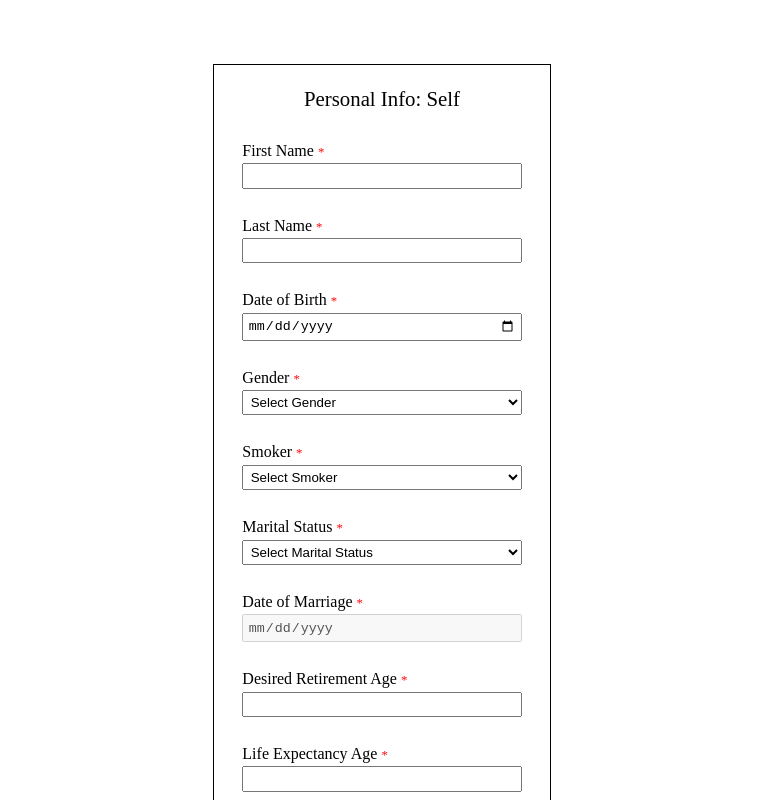
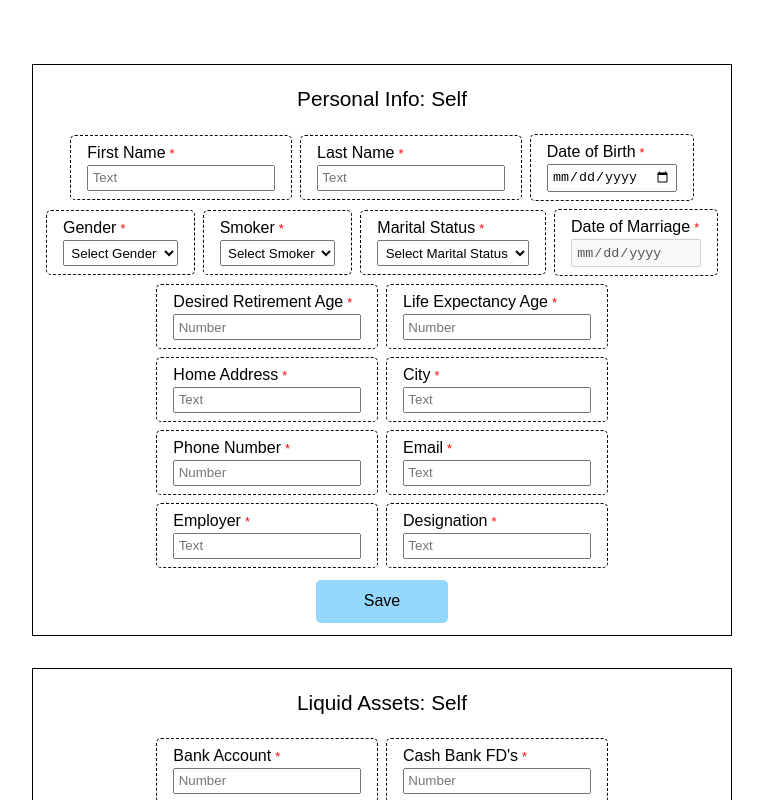
Before and after one commit to lostvikx/enivesh-form, a React (Create React App) app: page / in a window 1280 px wide. Shown: the top 800 px of the page, without its empty margins (258-1021 px from the left). Built offline with nearby package versions, Linux system fonts and the light colour scheme.

Commit message:
style changes

```diff
--- a/src/components/Form.js
+++ b/src/components/Form.js
@@ -55,9 +55,11 @@ const Form = (props) => {
   const userName = (saves === 0) ? "Self" : (saves === 1) ? "Spouse" : "Other"
 
   return (
-    <form onSubmit={handleSubmit}>
+    <form onSubmit={handleSubmit} id={props.formId}>
       <legend>{props.formName}: {userName}</legend>
-      { inputFields }
+      <div className="input-fields">
+        { inputFields }
+      </div>
       <button type="submit">Save</button>
     </form>
   );
--- a/src/components/FormField.js
+++ b/src/components/FormField.js
@@ -67,7 +67,9 @@ export default function FormField(props) {
           ? select
           : (data.inputName === "dateOfMarriage")
             ? <input type={data.inputType} name={data.inputName} id={data.inputName} disabled required />
-            : <input type={data.inputType} name={data.inputName} id={data.inputName} required />
+            : (data.inputType === "number")
+              ? <input type={data.inputType} name={data.inputName} id={data.inputName} required placeholder="Number" />
+              : <input type={data.inputType} name={data.inputName} id={data.inputName} required placeholder="Text" />
       }
     </label>
   );
--- a/src/style.css
+++ b/src/style.css
@@ -16,6 +16,7 @@ html {
 body {
   max-width: 700px;
   margin: 0 auto;
+  font-family: sans-serif;
 }
 
 #required-star {
@@ -32,6 +33,7 @@ form {
   gap: 0.75rem;
   border: 1px solid black;
   padding: 0.75em;
+  /* border-radius: 5px; */
 }
 
 .flex-form {
@@ -58,16 +60,18 @@ button {
 label {
   display: flex;
   flex-flow: column nowrap;
-  width: 100%;
+  /* width: 100%; */
   gap: 0.2rem;
   align-items: flex-start;
   justify-content: center;
   padding: 0.5rem 1rem;
   font-size: 1rem;
+  border: dashed 1.5px black;
+  border-radius: 5px;
 }
 
 input, select {
-  width: 100%;
+  /* width: 100%; */
   padding: 0.25em;
 }
 
@@ -88,3 +92,12 @@ legend {
   padding: 0.5em;
   text-align: center;
 }
+
+.input-fields {
+  /* width: 100%; */
+  display: flex;
+  flex-flow: row wrap;
+  align-items: center;
+  justify-content: center;
+  gap: 0.5rem;
+}
```
